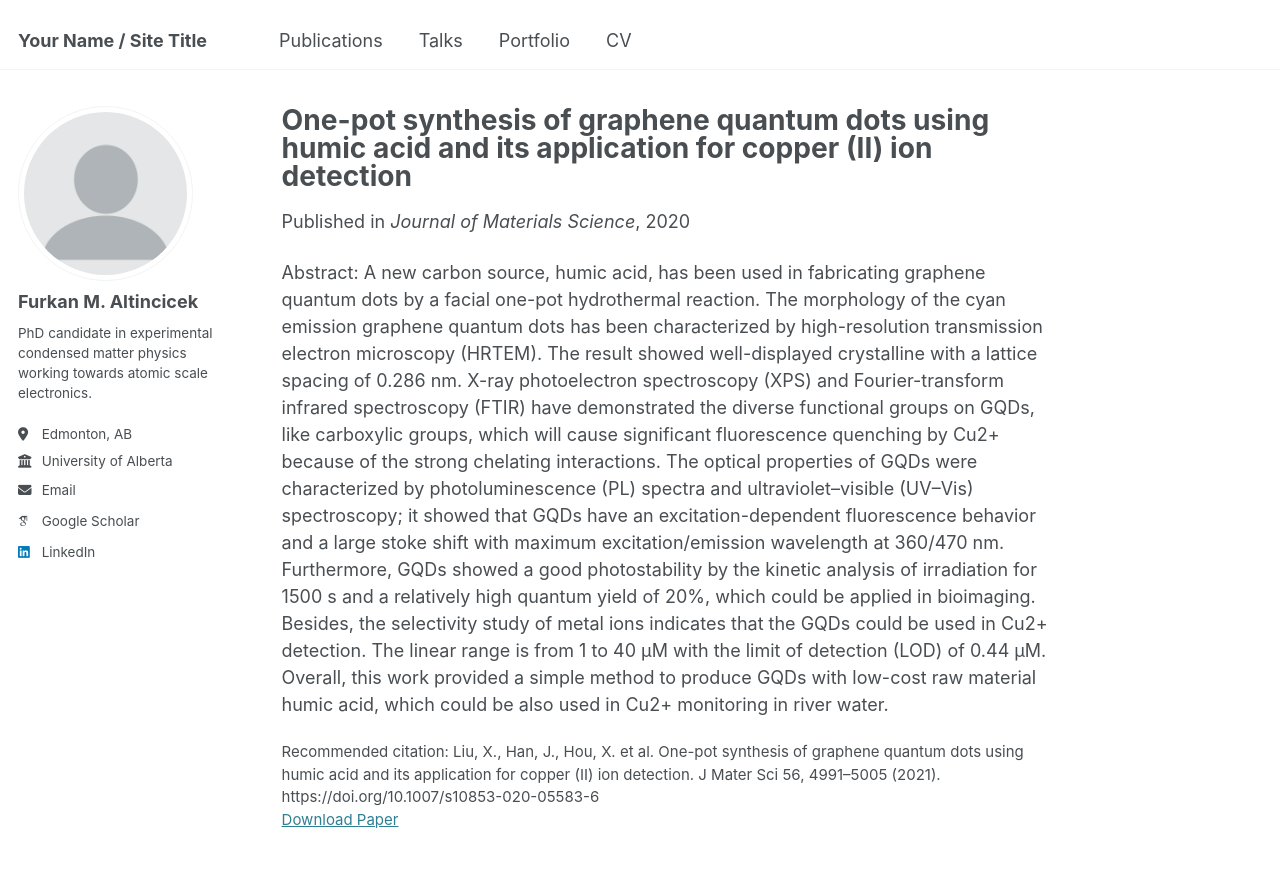
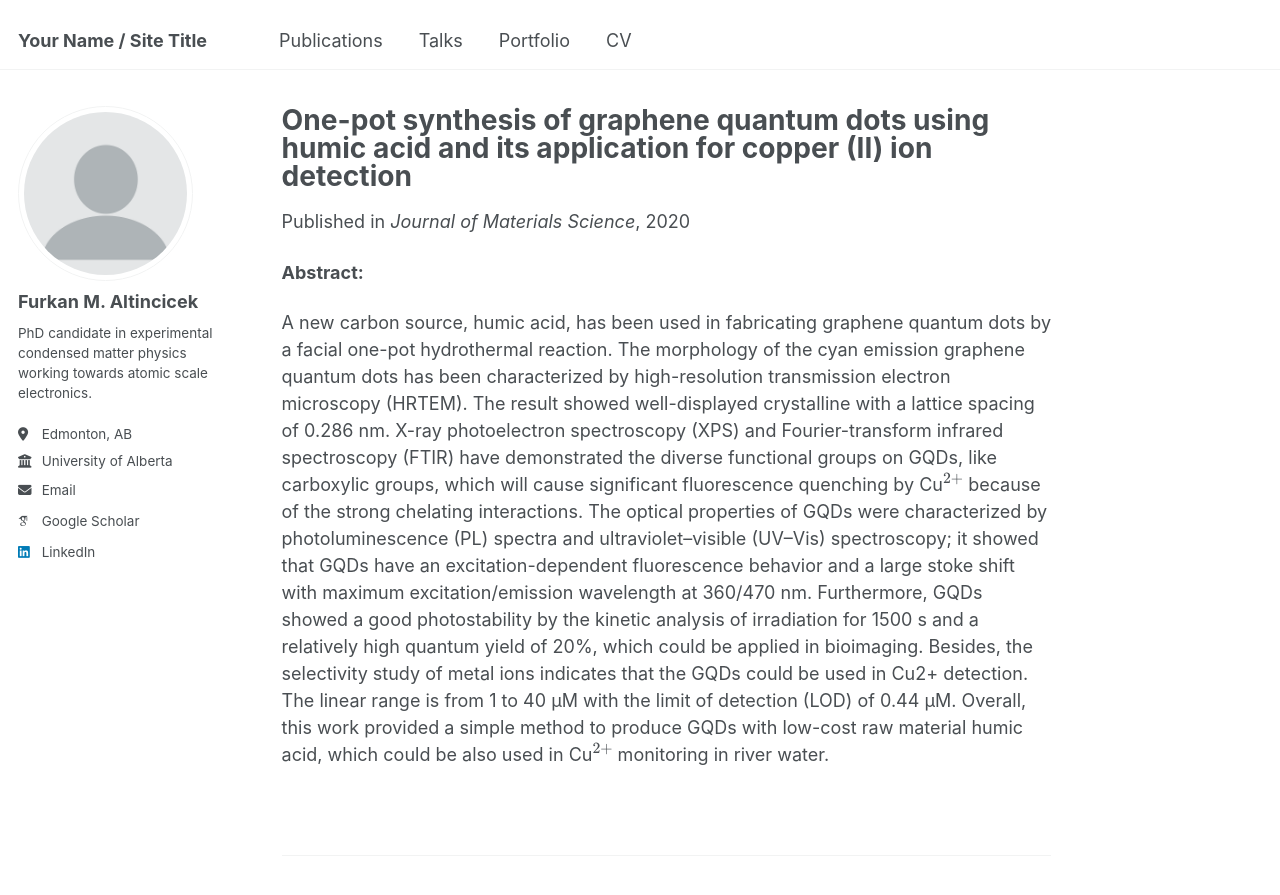
Before and after one commit to faltincicek/faltincicek.github.io, a Jekyll site: the page built from _publications/2020-12-02-chemistry-paper-3.md, in a window 1280 px wide and 900 px high. Shown: the top 895 px of the window. Built offline with Jekyll 4.4.1, drawn with Linux system fonts in a browser that asks for light colours; some web fonts are replaced.

Commit message:
Update 2020-12-02-chemistry-paper-3.md

```diff
--- a/_publications/2020-12-02-chemistry-paper-3.md
+++ b/_publications/2020-12-02-chemistry-paper-3.md
@@ -3,11 +3,11 @@ title: "One-pot synthesis of graphene quantum dots using humic acid and its appl
 collection: publications
 category: manuscripts
 permalink: /publication/2020-12-02-chemistry-paper-3
-excerpt: 'This paper is a result of our collaboration with people from Chemistry Department.'
+excerpt: 'This paper is a result of our collaboration with our colleagues from UND Department of Chemistry.'
 date: 2020-12-02
 venue: 'Journal of Materials Science'
 paperurl: 'https://link.springer.com/article/10.1007/s10853-020-05583-6'
-citation: 'Liu, X., Han, J., Hou, X. et al. One-pot synthesis of graphene quantum dots using humic acid and its application for copper (II) ion detection. J Mater Sci 56, 4991–5005 (2021). https://doi.org/10.1007/s10853-020-05583-6'
 ---
-Abstract:
-A new carbon source, humic acid, has been used in fabricating graphene quantum dots by a facial one-pot hydrothermal reaction. The morphology of the cyan emission graphene quantum dots has been characterized by high-resolution transmission electron microscopy (HRTEM). The result showed well-displayed crystalline with a lattice spacing of 0.286 nm. X-ray photoelectron spectroscopy (XPS) and Fourier-transform infrared spectroscopy (FTIR) have demonstrated the diverse functional groups on GQDs, like carboxylic groups, which will cause significant fluorescence quenching by Cu2+ because of the strong chelating interactions. The optical properties of GQDs were characterized by photoluminescence (PL) spectra and ultraviolet–visible (UV–Vis) spectroscopy; it showed that GQDs have an excitation-dependent fluorescence behavior and a large stoke shift with maximum excitation/emission wavelength at 360/470 nm. Furthermore, GQDs showed a good photostability by the kinetic analysis of irradiation for 1500 s and a relatively high quantum yield of 20%, which could be applied in bioimaging. Besides, the selectivity study of metal ions indicates that the GQDs could be used in Cu2+ detection. The linear range is from 1 to 40 μM with the limit of detection (LOD) of 0.44 μM. Overall, this work provided a simple method to produce GQDs with low-cost raw material humic acid, which could be also used in Cu2+ monitoring in river water.
+**Abstract:**
+
+A new carbon source, humic acid, has been used in fabricating graphene quantum dots by a facial one-pot hydrothermal reaction. The morphology of the cyan emission graphene quantum dots has been characterized by high-resolution transmission electron microscopy (HRTEM). The result showed well-displayed crystalline with a lattice spacing of 0.286 nm. X-ray photoelectron spectroscopy (XPS) and Fourier-transform infrared spectroscopy (FTIR) have demonstrated the diverse functional groups on GQDs, like carboxylic groups, which will cause significant fluorescence quenching by Cu$$^{2+}$$ because of the strong chelating interactions. The optical properties of GQDs were characterized by photoluminescence (PL) spectra and ultraviolet–visible (UV–Vis) spectroscopy; it showed that GQDs have an excitation-dependent fluorescence behavior and a large stoke shift with maximum excitation/emission wavelength at 360/470 nm. Furthermore, GQDs showed a good photostability by the kinetic analysis of irradiation for 1500 s and a relatively high quantum yield of 20%, which could be applied in bioimaging. Besides, the selectivity study of metal ions indicates that the GQDs could be used in Cu2+ detection. The linear range is from 1 to 40 μM with the limit of detection (LOD) of 0.44 μM. Overall, this work provided a simple method to produce GQDs with low-cost raw material humic acid, which could be also used in Cu$$^{2+}$$ monitoring in river water.
```
